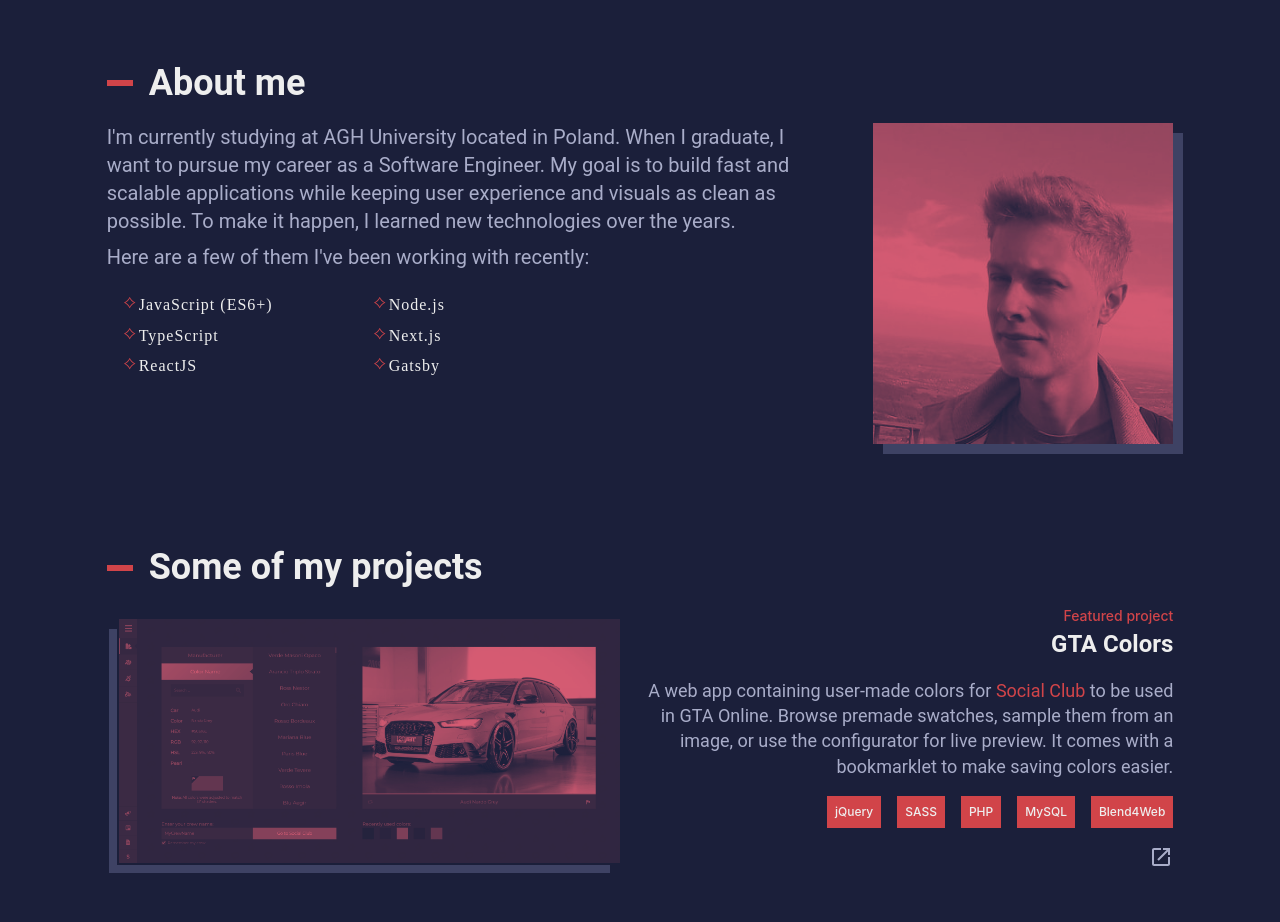
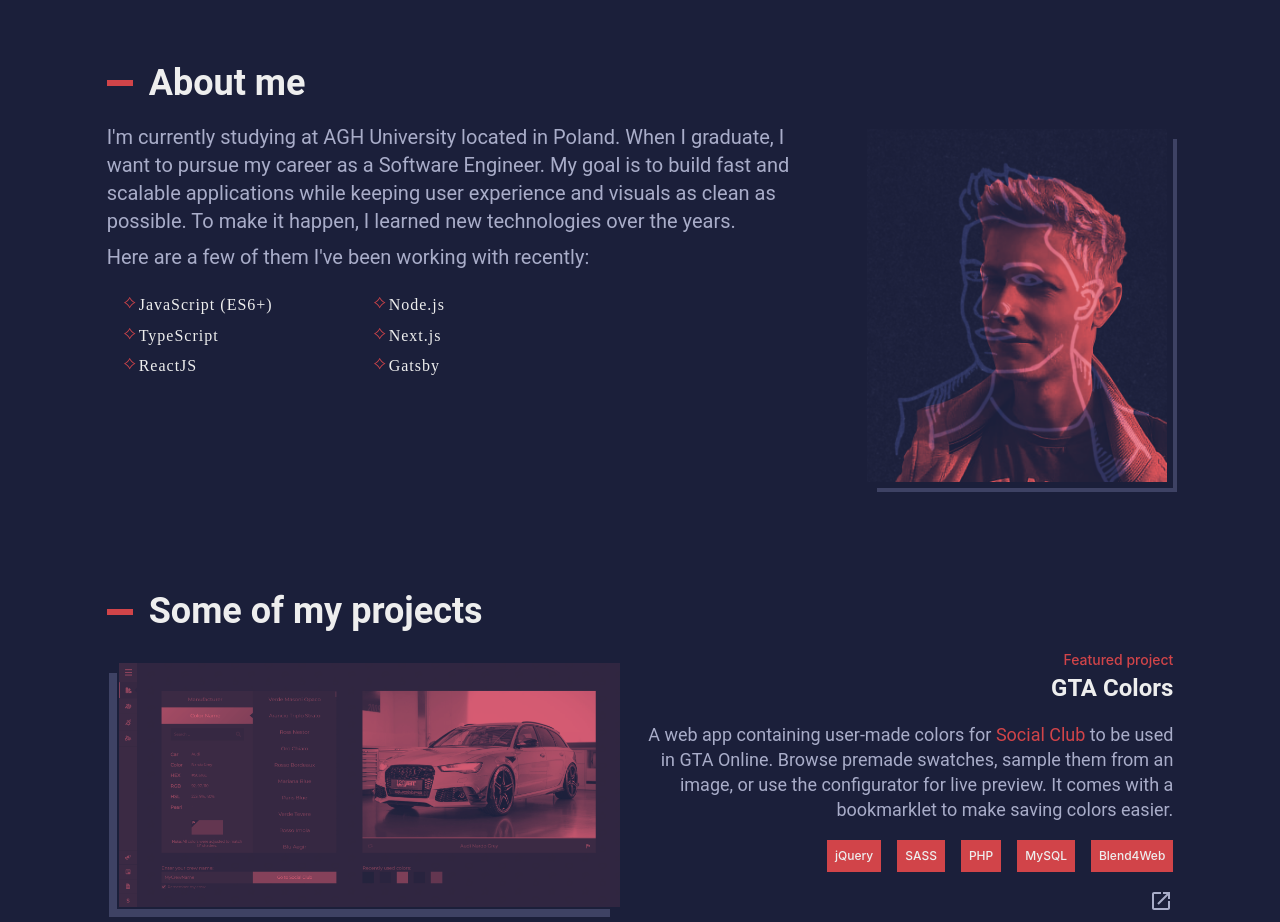
Before and after one commit to shocquu/portfolio-v2, a Gatsby site: page / in a window 1280 px wide. Shown: the part 840-1762 px from the top of the page. Built offline with nearby package versions, Linux system fonts and the light colour scheme; Gatsby itself is replaced by a stand-in of ours; some packages are replaced by stand-ins of ours.

Commit message:
updated profile pitcure

```diff
--- a/content/featured/Sketchy/index.md
+++ b/content/featured/Sketchy/index.md
@@ -10,4 +10,4 @@ tags:
     - Illustrator
 ---
 
-Hand-drawn looking whiteboard allowing you to easily sketch your ideas on virtual paper. [Excalidraw](https://excalidraw.com/) inspired app and made with a help of [Redhwan Nacef's](https://www.youtube.com/c/RedhwanNacef) tutorial.
+Hand-drawn looking whiteboard allowing you to easily sketch your ideas on virtual paper. [Excalidraw](https://excalidraw.com/) inspired app made with a help of [Redhwan Nacef's](https://www.youtube.com/c/RedhwanNacef) tutorial.
--- a/src/components/profile.js
+++ b/src/components/profile.js
@@ -5,27 +5,7 @@ import { StaticImage } from 'gatsby-plugin-image';
 const Wrapper = styled.div`
     max-width: 300px;
     position: relative;
-    transition: background-color 2s ease;
-    background-color: var(--primary);
-
-    & > div {
-        width: 100%;
-        height: 100%;
-        object-fit: cover;
-        mix-blend-mode: multiply;
-        filter: grayscale(100%) contrast(1);
-    }
-
-    &::before {
-        content: '';
-        z-index: 1;
-        width: 100%;
-        height: 100%;
-        position: absolute;
-        mix-blend-mode: screen;
-        background-color: var(--bgColor);
-        transition: background-color 2s ease;
-    }
+    border: 6px solid var(--bgColor);
 
     &::after {
         content: '';
@@ -38,21 +18,6 @@ const Wrapper = styled.div`
         background-color: var(--paper);
     }
 
-    &:hover {
-        background-color: transparent;
-
-        & > div {
-            filter: none;
-            mix-blend-mode: normal;
-            transition-delay: 0.2s;
-        }
-
-        &::before {
-            mix-blend-mode: normal;
-            background-color: transparent;
-        }
-    }
-
     @media screen and (${({ theme }) => theme.breakpoints.sm}) {
         max-width: 200px;
     }
@@ -62,7 +27,7 @@ const Profile = () => {
     return (
         <Wrapper>
             <StaticImage
-                src='../images/profile.jpg'
+                src='../images/profile.png'
                 alt='Profile picture'
                 objectFit='cover'
                 loading='lazy'
```
Also changed, not shown: src/images/profile.jpg (deleted), src/images/profile.png (added).
